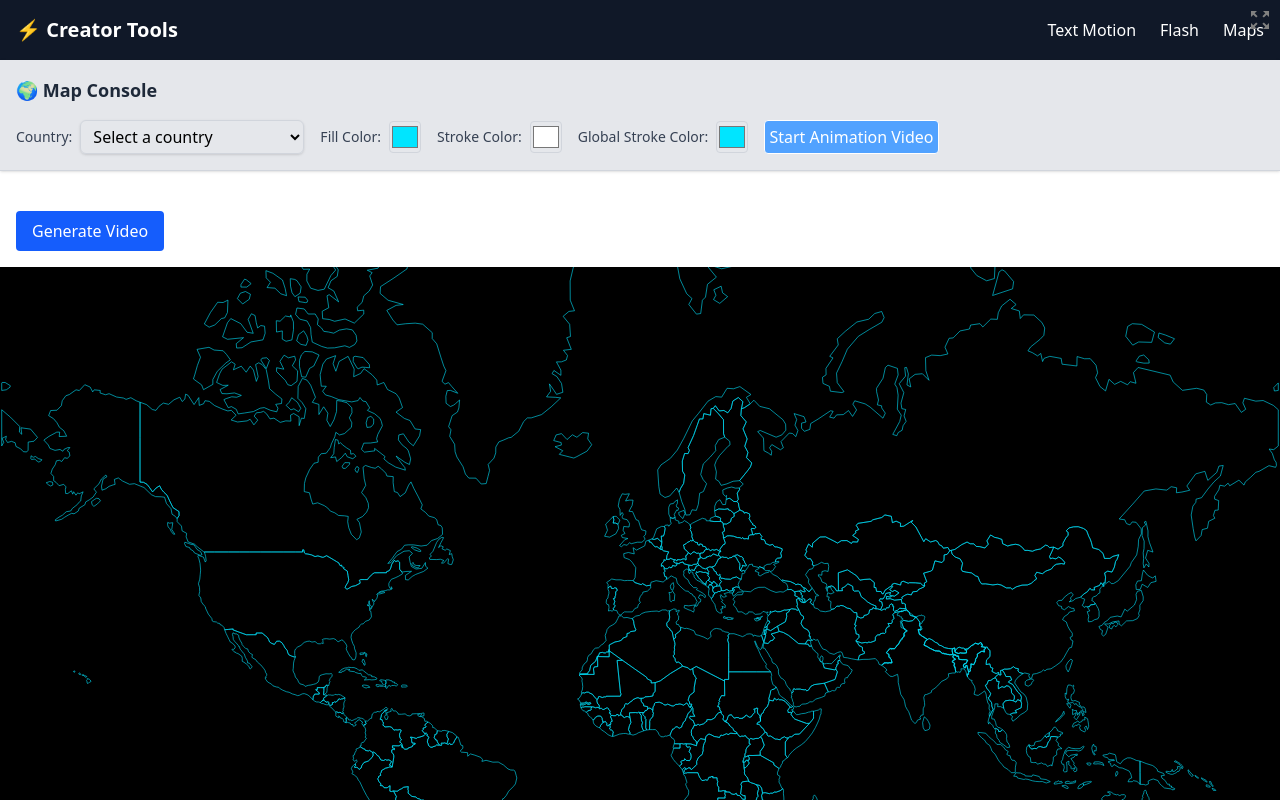
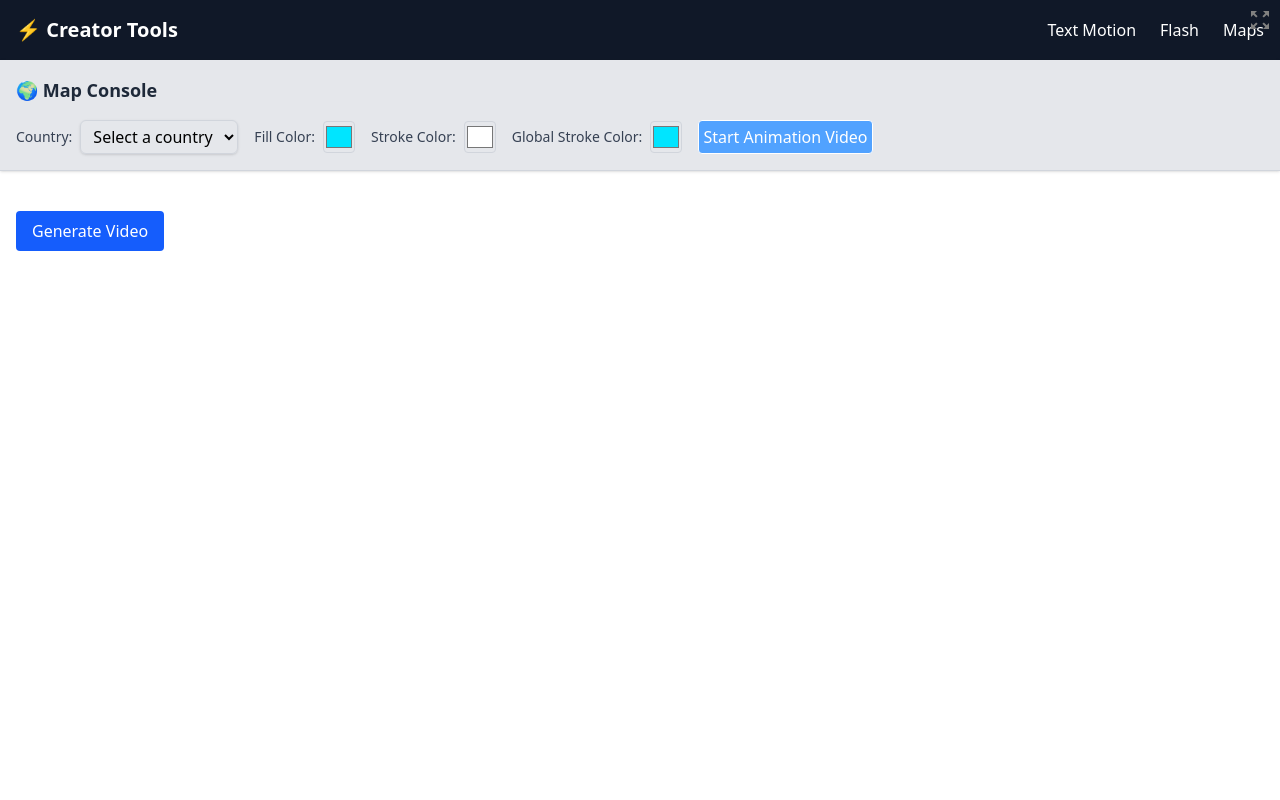
Before and after one commit to Sagarsharma11/text-motion, a Next.js app: page /maps in a window 1280 px wide. Shown: the top 800 px of the page. Built offline with nearby package versions, Linux system fonts and the light colour scheme.

Commit message:
Update page.tsx

```diff
--- a/app/maps/page.tsx
+++ b/app/maps/page.tsx
@@ -120,7 +120,7 @@ const Page = () => {
         globalColor={globalStrokeColor}
       />
 
-      <Map2
+      {/* <Map2
         mapContainerRef={mapContainerRef}
         selectedCountry={selectedCountry}
         onCountriesLoaded={setCountryList}
@@ -131,7 +131,7 @@ const Page = () => {
         key={mapKey}
         animationCycle={animationCycle}
         fullscreenTriggered={fullscreenTriggered}
-      />
+      />  */}
     </div>
   );
 };
```
